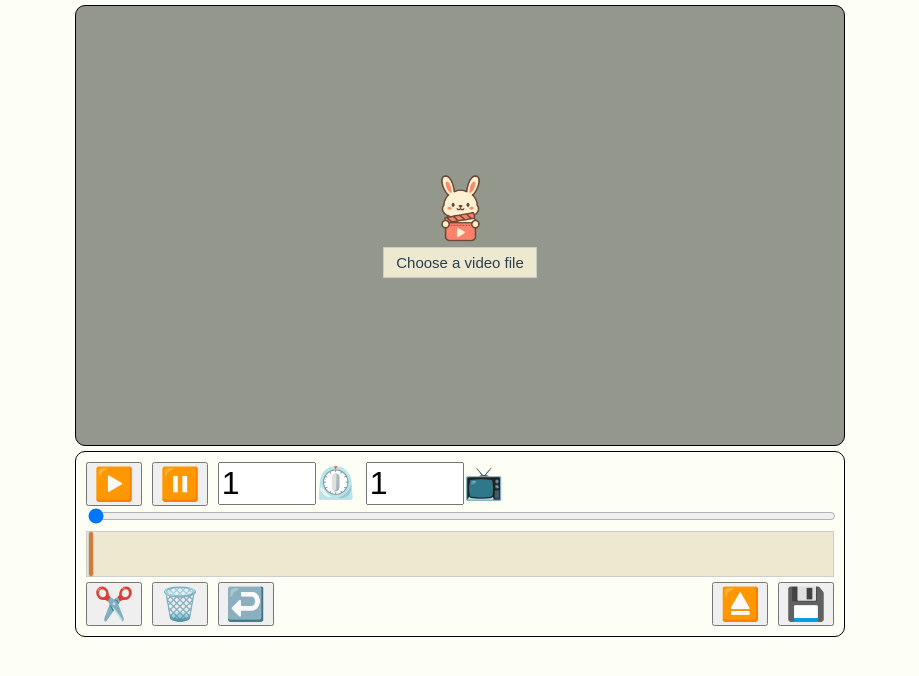
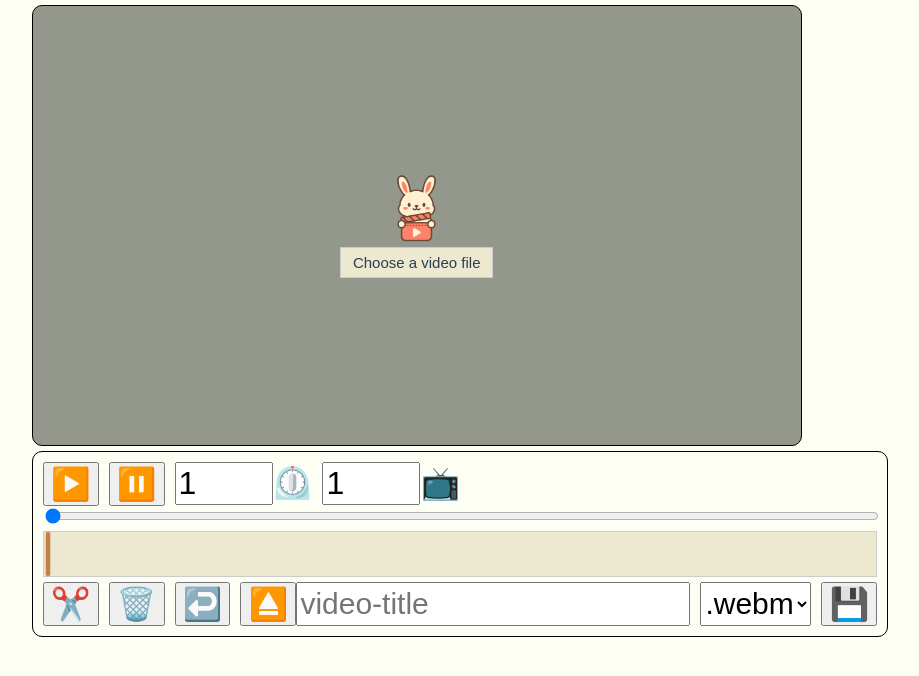
Before and after one commit to WilliamTuominiemi/Vustu, a Vue app: page / in a window 1280 px wide. Shown: the top 676 px of the page, without its empty margins (180-1099 px from the left). Built offline with nearby package versions, Linux system fonts and the light colour scheme.

Commit message:
user can choose filename and filetype

```diff
--- a/src/App.vue
+++ b/src/App.vue
@@ -124,10 +124,17 @@ function changeVideo() {
   }
 }
 
-function exportVideo() {
+function exportVideo(title: string, fileType: string) {
   if (videoSrc.value) {
     exporting.value = true;
-    Renderer.exportProject(videoSrc.value, removedParts.value, playbackRate.value, aspect.value)
+    Renderer.exportProject(
+      videoSrc.value,
+      removedParts.value,
+      playbackRate.value,
+      aspect.value,
+      title,
+      fileType,
+    )
       .then(() => {
         exporting.value = false;
       })
--- a/src/components/TimelineEditor.vue
+++ b/src/components/TimelineEditor.vue
@@ -53,11 +53,16 @@
       <button @click="returnRemovedPart()" title="Return removed part" data-testid="return-button">
         ↩️
       </button>
-    </div>
-    <div class="management-buttons">
       <button @click="ejectVideo" title="Remove video from timeline" data-testid="eject-button">
         ⏏️
       </button>
+    </div>
+    <div class="management-buttons">
+      <input placeholder="video-title" v-model="localVideoTitle" />
+      <select v-model="localFileType">
+        <option value="webm">.webm</option>
+        <option value="mp4">.mp4</option>
+      </select>
       <button
         @click="exportVideo"
         title="Export project"
@@ -101,6 +106,9 @@ const emit = defineEmits(['update:removedParts', 'changeVideo', 'exportVideo', '
 const cuts = ref<number[]>([]);
 const selectedPart = ref<[number, number] | [null, null]>([null, null]);
 const hoveredCut = ref<number | null>(null);
+
+const localVideoTitle = ref('');
+const localFileType = ref('webm');
 
 function addCut() {
   if (
@@ -180,7 +188,7 @@ function ejectVideo() {
 }
 
 function exportVideo() {
-  emit('exportVideo');
+  emit('exportVideo', localVideoTitle.value, localFileType.value);
 }
 </script>
 
@@ -254,4 +262,9 @@ function exportVideo() {
   flex-direction: row;
   gap: 10px;
 }
+
+input,
+select {
+  font-size: 2em;
+}
 </style>
--- a/src/utils/Renderer.ts
+++ b/src/utils/Renderer.ts
@@ -4,6 +4,8 @@ export const renderer = {
     removedParts: [number, number][],
     videoSpeed: number,
     aspectRatio: number,
+    title: string,
+    fileType: string,
     options = { fps: 24 },
   ) => {
     try {
@@ -17,7 +19,9 @@ export const renderer = {
 
       const { canvas, ctx } = createCanvas(video, aspectRatio);
 
-      const recorder = createRecorder(canvas, video, fps, (blob) => downloadVideo(blob, video.src));
+      const recorder = createRecorder(canvas, video, fps, fileType, (blob) =>
+        downloadVideo(blob, video.src, title, fileType),
+      );
       recorder.start();
 
       // Process video frames in batches
@@ -100,25 +104,26 @@ const createRecorder = (
   canvas: HTMLCanvasElement,
   video: HTMLVideoElement,
   fps: number,
+  fileType: string,
   onComplete: (blob: Blob) => void,
 ): MediaRecorder => {
   const stream = canvas.captureStream(fps);
   const recorder = new MediaRecorder(stream, {
-    mimeType: 'video/webm',
+    mimeType: `video/${fileType}`,
     videoBitsPerSecond: Math.min(2500000, video.videoWidth * video.videoHeight * 0.2),
   });
   const chunks: Blob[] = [];
 
   recorder.ondataavailable = (e) => chunks.push(e.data);
-  recorder.onstop = () => onComplete(new Blob(chunks, { type: 'video/webm' }));
+  recorder.onstop = () => onComplete(new Blob(chunks, { type: `video/${fileType}` }));
 
   return recorder;
 };
 
-const downloadVideo = (blob: Blob, videoSrc: string) => {
+const downloadVideo = (blob: Blob, videoSrc: string, title: string, fileType: string) => {
   const link = document.createElement('a');
   link.href = URL.createObjectURL(blob);
-  link.download = 'edited-video.webm';
+  link.download = `${title}.${fileType}`;
   link.click();
   URL.revokeObjectURL(link.href);
   URL.revokeObjectURL(videoSrc);
```
